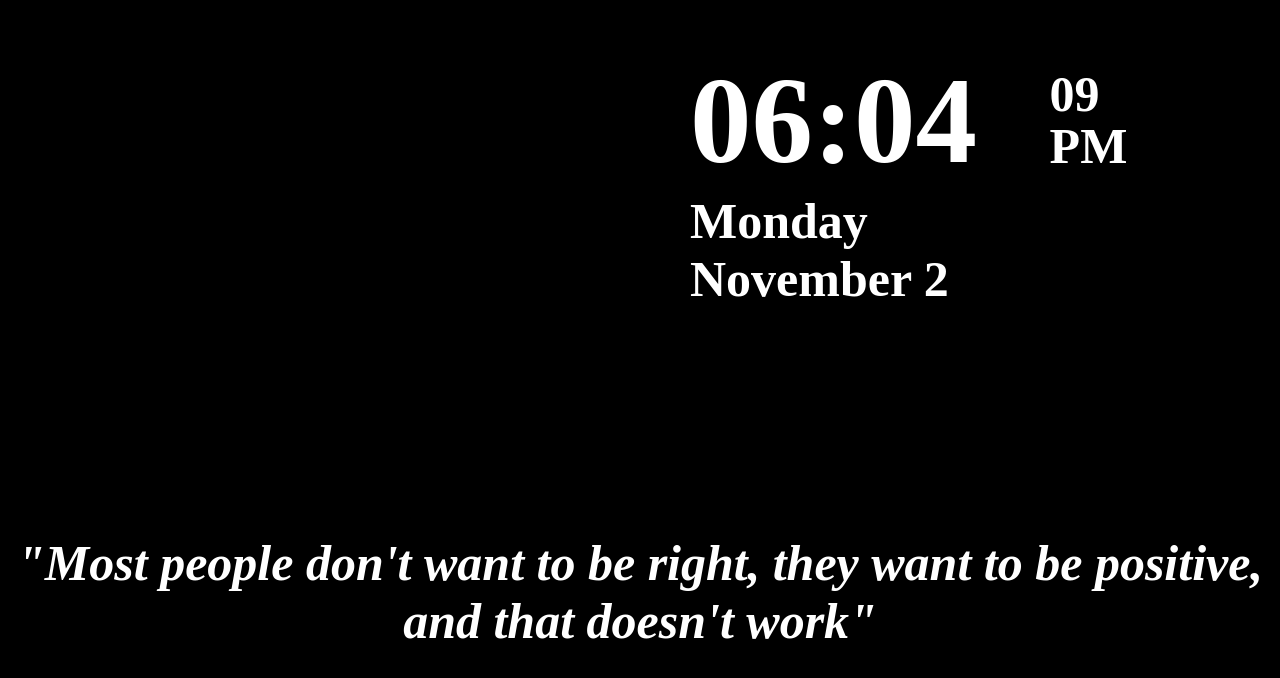
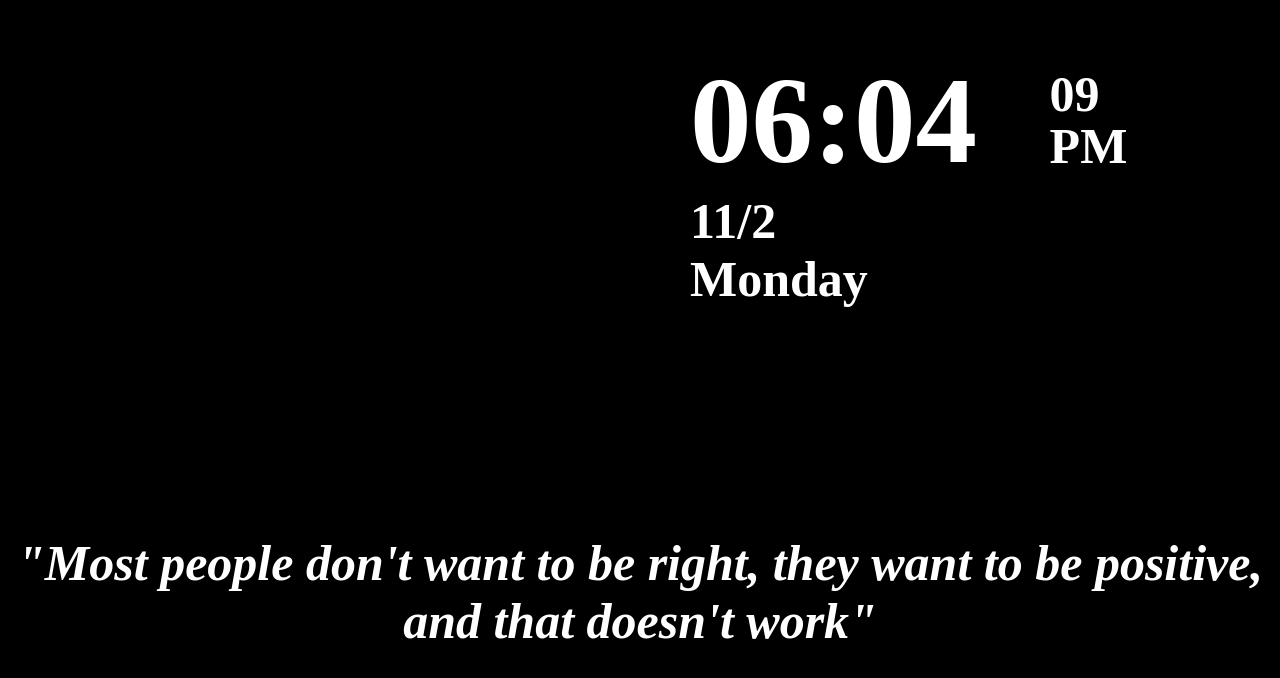
Before and after one commit to adityamhatre/Smart-Mirror, a React (Create React App) app: page / in a window 1280 px wide. Shown: the top 678 px of the page. Built offline with nearby package versions, Linux system fonts and the light colour scheme; no server answers; some icons are missing.

Commit message:
happy diwali

```diff
--- a/src/js/DateTime.js
+++ b/src/js/DateTime.js
@@ -14,10 +14,6 @@ const DateTime = () => {
     });
 
     const sanitized = a => { return (a <= 9) ? "0" + a : a }
-
-    // return <div className='time'>
-    //     {sanitized(hour === 12 || hour === 0 ? 12 : hour % 12)}:{sanitized(minute)}:{sanitized(second)} {hour >= 12 ? "PM" : "AM"}
-    // </div>
 
     const monthName = monthNumber => {
         switch (monthNumber) {
@@ -59,11 +55,12 @@ const DateTime = () => {
             <div className='am-pm'>
                 {hour >= 12 ? "PM" : "AM"}
             </div>
-            <div className='day'>
+            <div className='date'>
                 {dayName(1+new Date().getDay())}
             </div>
-            <div className='date'>
-                {monthName(1 + new Date().getMonth())} {new Date().getDate()}
+            <div className='day'>
+                {/* {monthName(1 + new Date().getMonth())} {new Date().getDate()} */}
+                {(1 + new Date().getMonth())}/{new Date().getDate()}
             </div>
 
         </div>
--- a/src/js/Greet.js
+++ b/src/js/Greet.js
@@ -27,7 +27,7 @@ const Greet = () => {
         if (_.isEmpty(names.names)) {
             return null
         }
-        return <span>Hello {names.names.join(',')}!</span>
+        return <span>Hello {names.names.join(', ')}!</span>
     }
     return <div className='greet'>
         {greet()}
--- a/src/js/Thought.js
+++ b/src/js/Thought.js
@@ -16,8 +16,15 @@ const Thought = () => {
         return () => clearInterval(interval);
     });
 
-
+    const diwali = () => {
+        const date = new Date()
+        if (date.getDate() >= 13 && date.getDate() <= 16) {
+            return <div><div>Happy Diwali!!</div><br></br></div>
+        }
+        return null;
+    }
     return <div className='thought'>
+        {diwali()}
         <span><i>{thought}</i></span>
     </div>
 }
```
